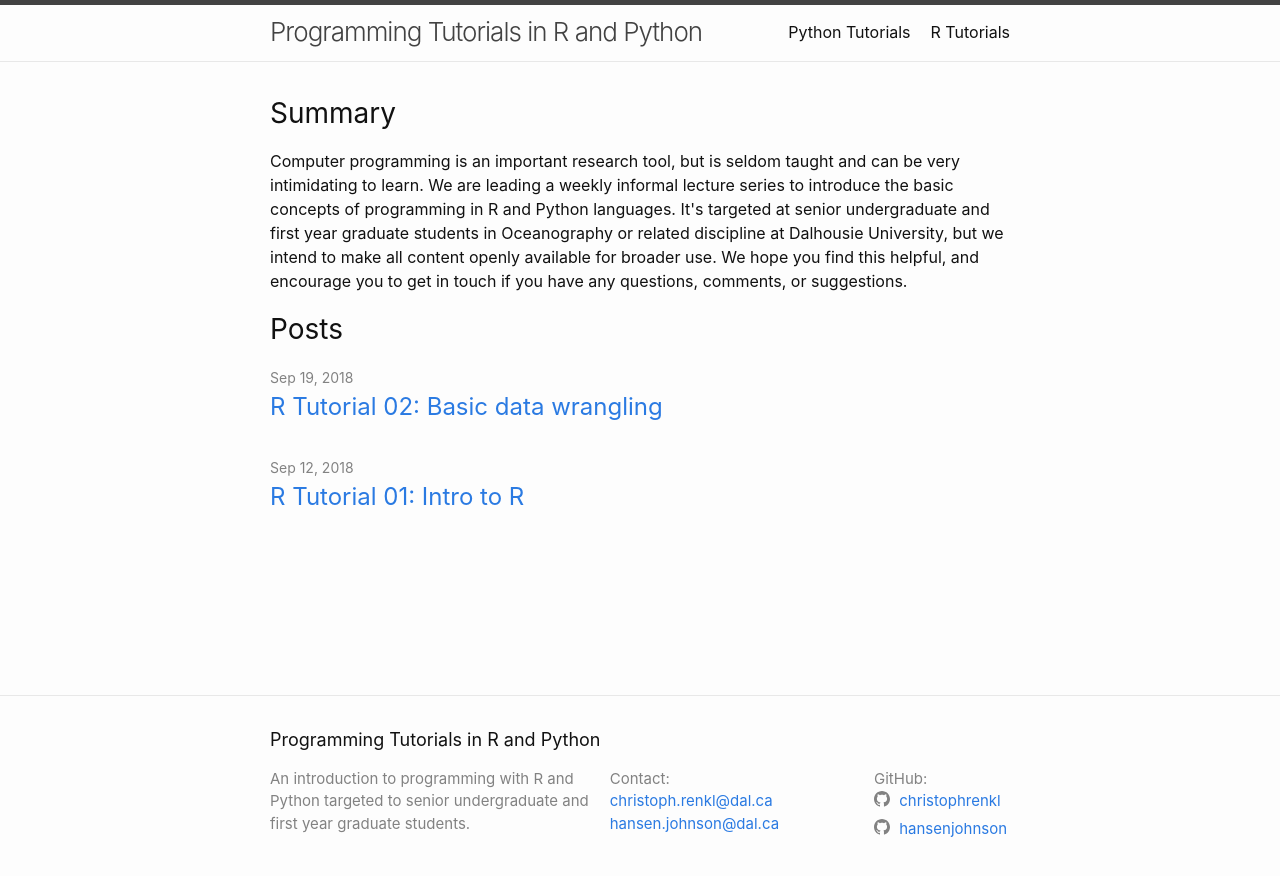
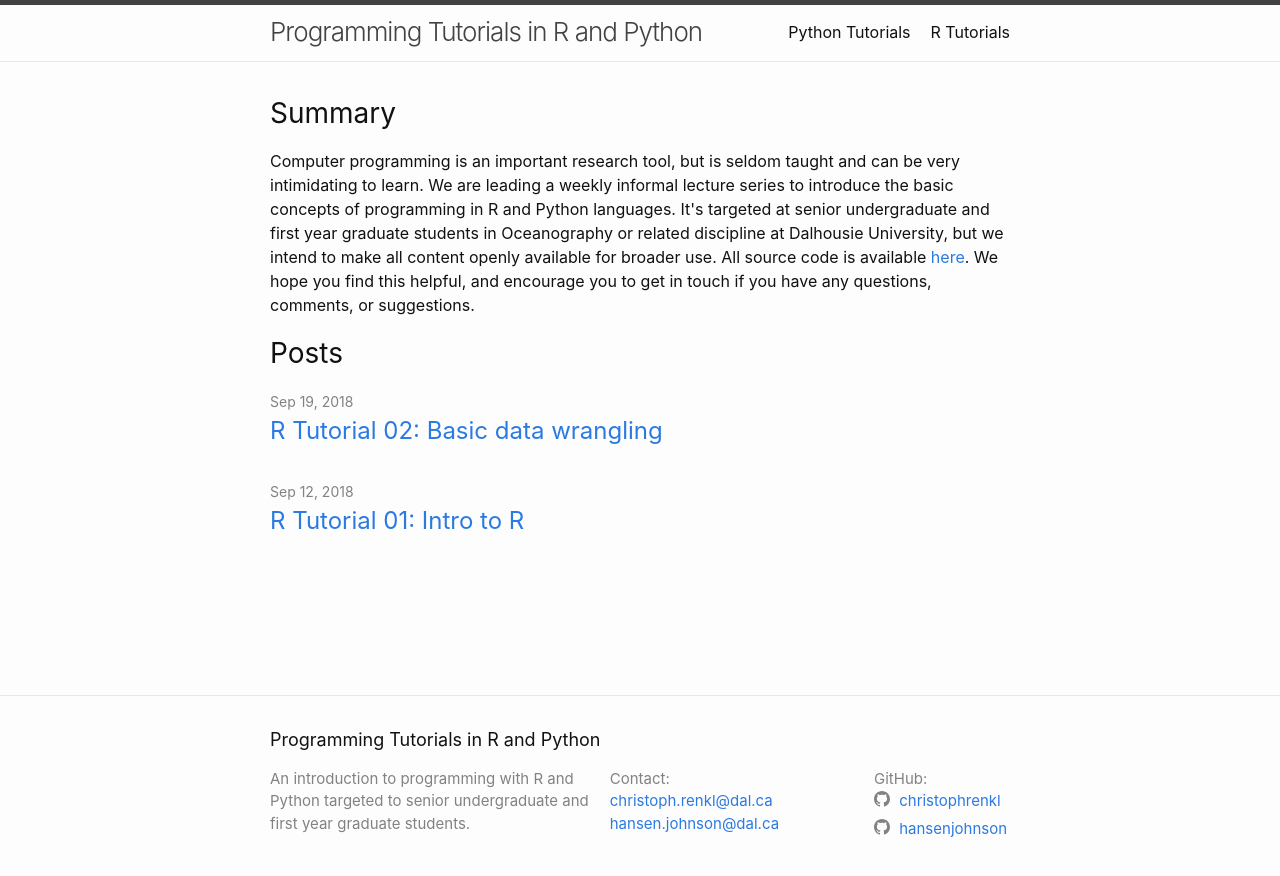
Before and after one commit to anhnguyendepocen/programming_tutorials, a Jekyll site: the page built from docs/index.md, in a window 1280 px wide. Shown: the top 876 px of the page. Built offline with Jekyll 4.4.1, drawn with Linux system fonts in a browser that asks for light colours.

Commit message:
add link to src code on home page

```diff
--- a/docs/_layouts/home.html
+++ b/docs/_layouts/home.html
@@ -16,8 +16,10 @@ layout: default
     Python languages. It's targeted at senior undergraduate and first year
     graduate students in Oceanography or related discipline at
     Dalhousie University, but we intend to make all content openly available
-    for broader use. We hope you find this helpful, and encourage you to get
-    in touch if you have any questions, comments, or suggestions.
+    for broader use. All source code is available
+    <a href="https://github.com/christophrenkl/programming_tutorials">here</a>.
+    We hope you find this helpful, and encourage you to get in touch if you
+    have any questions, comments, or suggestions.
   </p>
 
 
```
